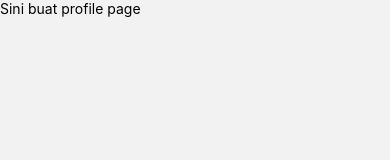
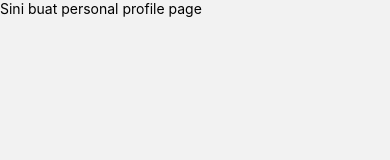
Before and after one commit to HaikalAkif/Geotrack, a React Native app: screen /profile in a window 390 px wide. Shown: the top 160 px of the page. Built offline with nearby package versions, Linux system fonts and the light colour scheme.

Commit message:
Daily commit

```diff
--- a/screens/profile.js
+++ b/screens/profile.js
@@ -9,7 +9,7 @@ const Profile = ({}) => {
     return(
         <SafeAreaView style={styles.container}>
             <Text>
-                Sini buat profile page
+                Sini buat personal profile page
             </Text>
         </SafeAreaView>
     )
```
